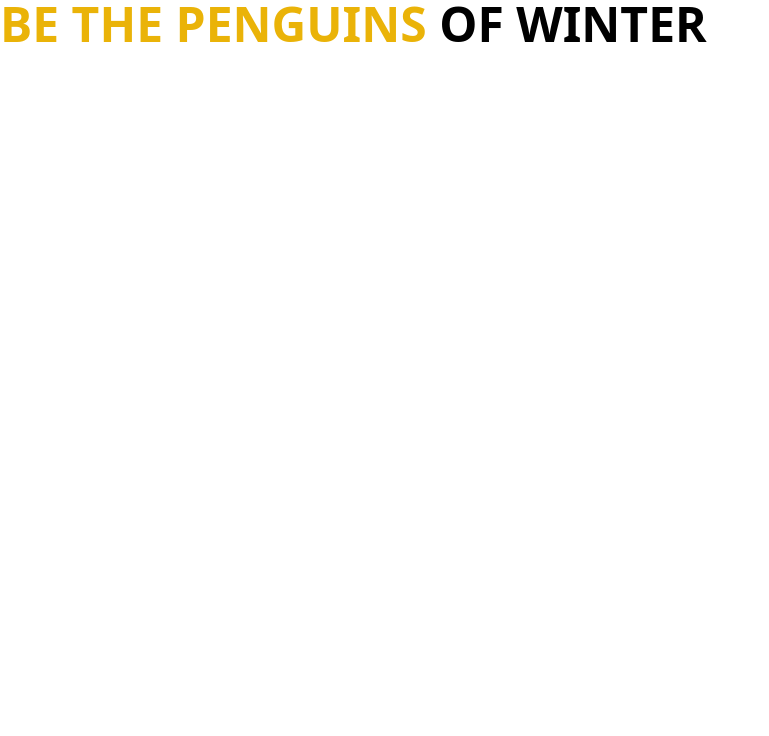
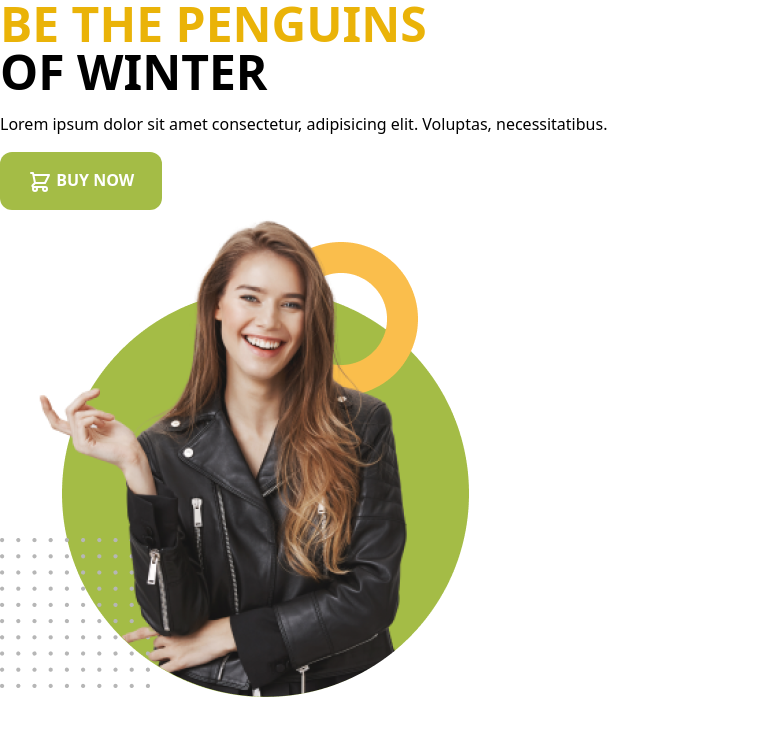
Before and after one commit to bishnuphitron/penguin-fashion-with-tailwind, a plain HTML site: page index.html in a window 1280 px wide. Shown: the whole page, without its empty margins (0-769 px from the left). Drawn offline with nearby package versions, Linux system fonts and the light colour scheme.

Commit message:
Apply header with custom button and svg hero icons

```diff
--- a/index.html
+++ b/index.html
@@ -22,10 +22,27 @@
 </head>
 
 <body>
-  <h1 class="text-5xl uppercase font-bold">
-    <span class="text-yellow-500">Be the Penguins</span>
-    <span>Of winter</span>
-  </h1>
+  <header>
+    <section class="container mx-auto">
+      <div class="space-y-4">
+        <h1 class="text-5xl uppercase font-bold">
+          <span class="text-yellow-500">Be the Penguins</span>
+          <br>
+          <span>Of winter</span>
+        </h1>
+        <p>Lorem ipsum dolor sit amet consectetur, adipisicing elit. Voluptas, necessitatibus.</p>
+        <button class="uppercase bg-[#A4BC46] py-4 px-7 font-semibold text-white rounded-xl">
+          <svg xmlns="http://www.w3.org/2000/svg" class="h-6 w-6 inline" fill="none" viewBox="0 0 24 24" stroke="currentColor" stroke-width="2">
+            <path stroke-linecap="round" stroke-linejoin="round" d="M3 3h2l.4 2M7 13h10l4-8H5.4M7 13L5.4 5M7 13l-2.293 2.293c-.63.63-.184 1.707.707 1.707H17m0 0a2 2 0 100 4 2 2 0 000-4zm-8 2a2 2 0 11-4 0 2 2 0 014 0z" />
+          </svg>
+          Buy Now
+        </button>
+      </div>
+      <div>
+        <img src="images/model.png" alt="">
+      </div>
+    </section>
+  </header>
 </body>
 
 </html>
```
